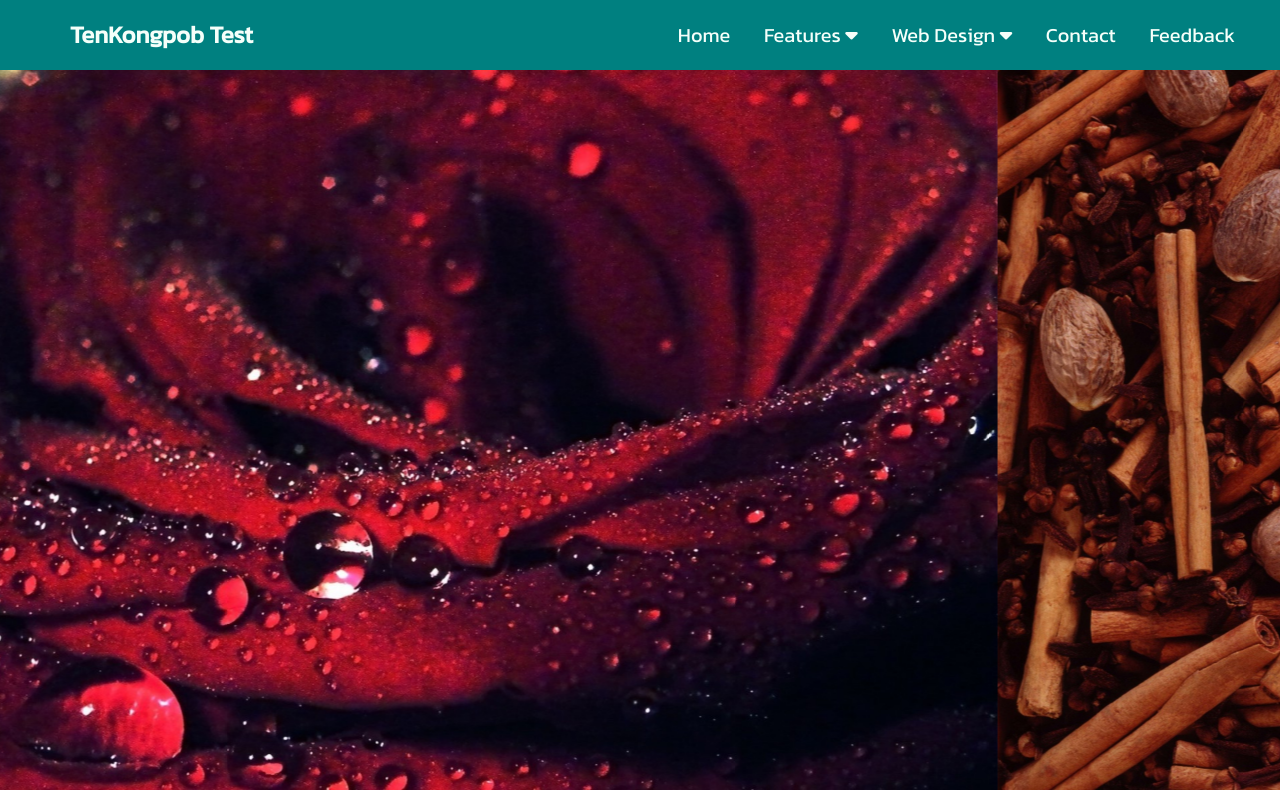
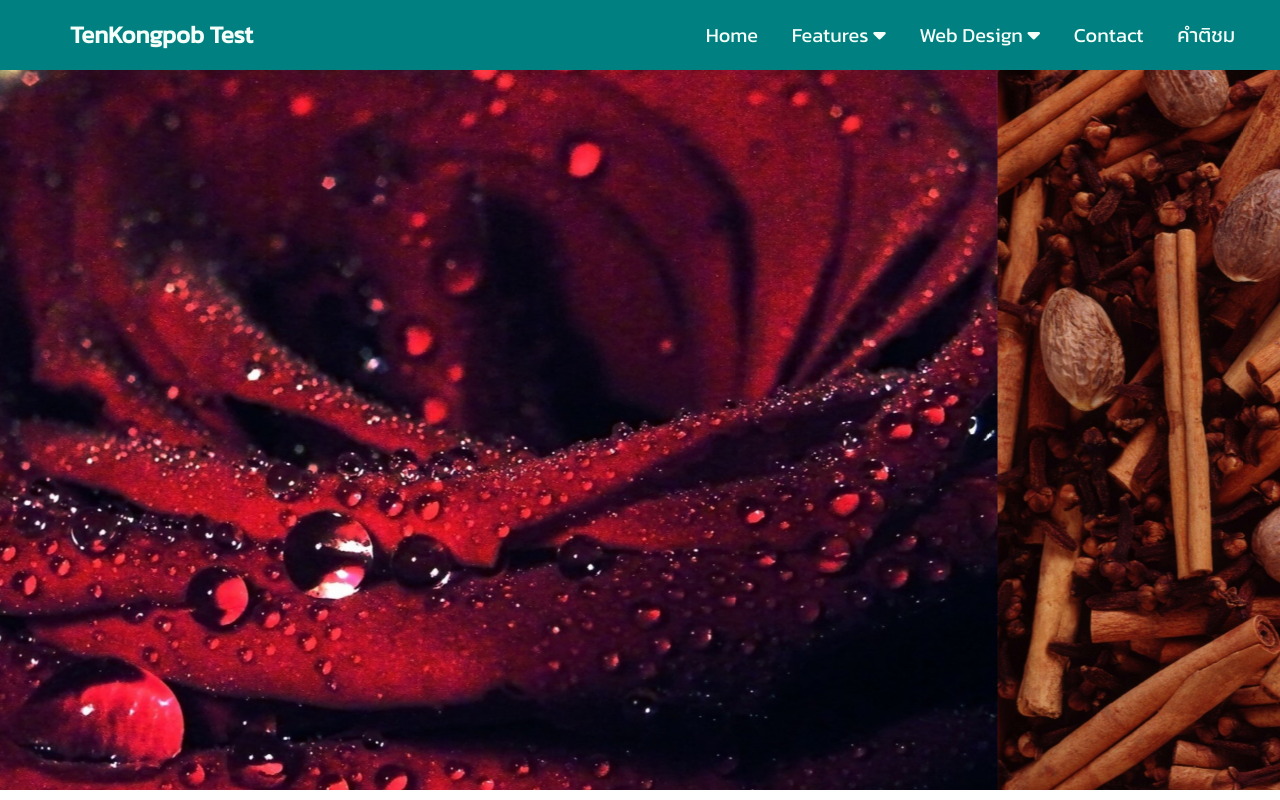
Before and after one commit to rosbangkok/workshoplayout, a plain HTML site: page workshop_layout/index.html in a window 1280 px wide. Shown: the top 800 px of the page. Drawn offline with nearby package versions, Linux system fonts and the light colour scheme.

Commit message:
คำอธิบาย

```diff
--- a/workshop_layout/index.html
+++ b/workshop_layout/index.html
@@ -35,7 +35,7 @@
             </ul>
         </li>
            <li><a href="#">Contact</a></li>
-           <li><a href="#">Feedback</a></li>
+           <li><a href="#">คำติชม</a></li>
        </ul>
    </nav>
 
```
